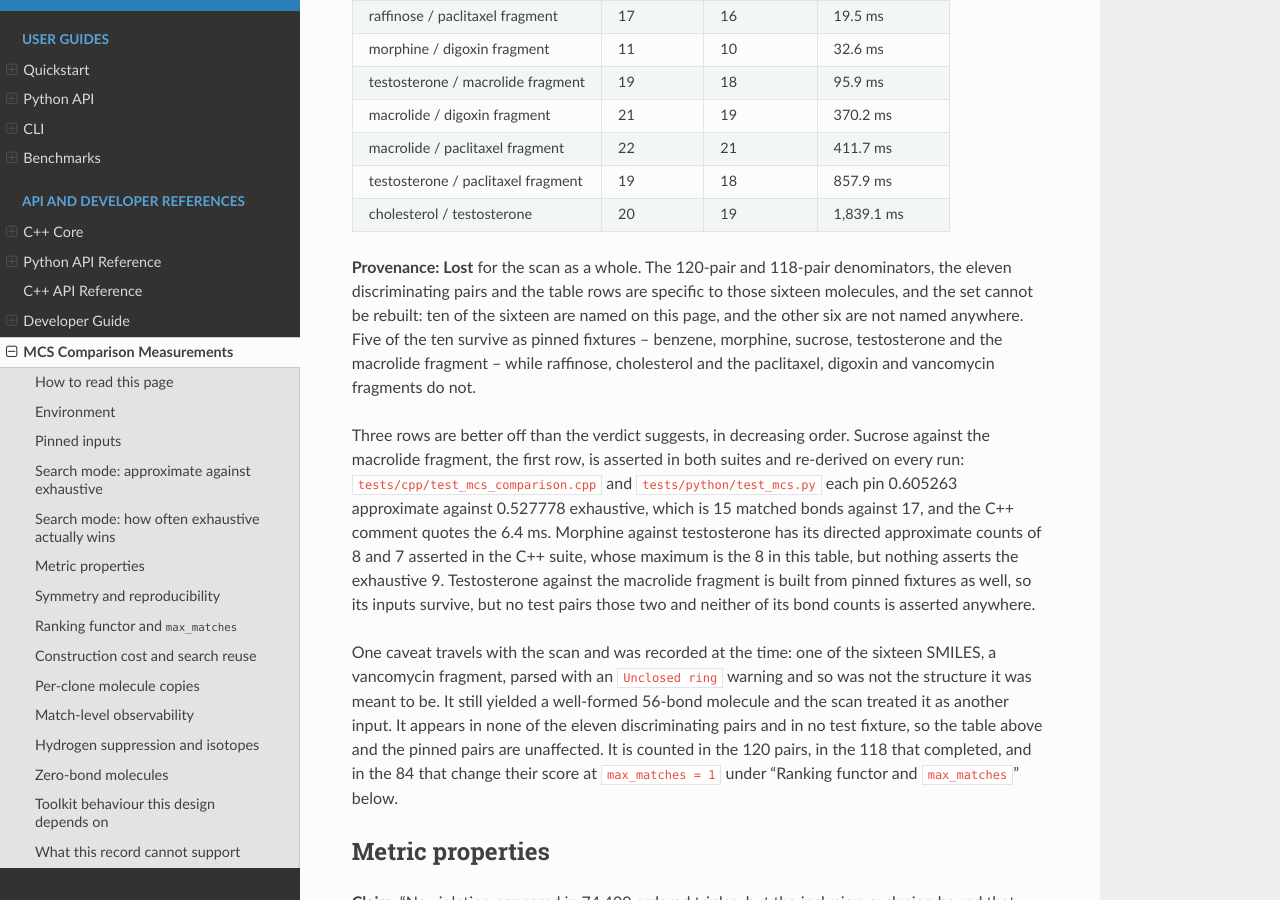
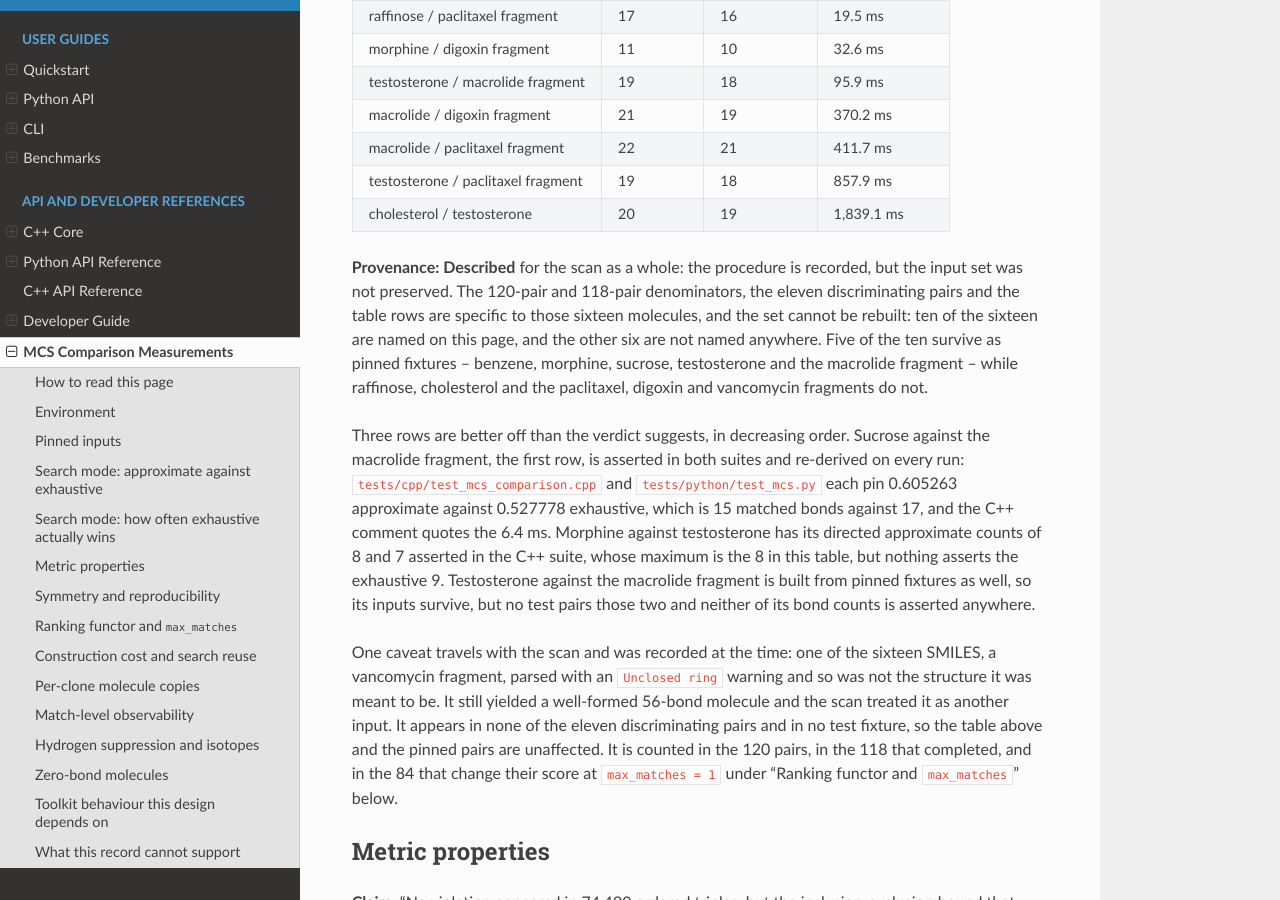
Before and after one commit to scott-arne/oecluster, a Sphinx documentation site: the page built from docs/mcs-measurements.md, in a window 1280 px wide and 900 px high, scrolled down 2711 px. Built offline with Sphinx 7.4.7 and the Read the Docs theme 3.1.0, drawn with Linux system fonts in a browser that asks for light colours; pages that are not in the unit, such as notebooks, are missing from menus; the version number is read from the project's files by our own code; some of the changed text lies outside the part shown.

Commit message:
docs: reclassify the mixed scan as Described and narrow the zero-bond Pinned

```diff
--- a/docs/mcs-measurements.md
+++ b/docs/mcs-measurements.md
@@ -119,7 +119,8 @@ The eleven, exhaustive against approximate bond counts:
 | testosterone / paclitaxel fragment | 19 | 18 | 857.9 ms |
 | cholesterol / testosterone | 20 | 19 | 1,839.1 ms |
 
-**Provenance: Lost** for the scan as a whole. The 120-pair and 118-pair
+**Provenance: Described** for the scan as a whole: the procedure is recorded,
+but the input set was not preserved. The 120-pair and 118-pair
 denominators, the eleven discriminating pairs and the table rows are specific
 to those sixteen molecules, and the set cannot be rebuilt: ten of the sixteen
 are named on this page, and the other six are not named anywhere. Five of the
```
Also changed, not shown: other parts of docs/mcs-measurements.md (+2 -2 lines).
